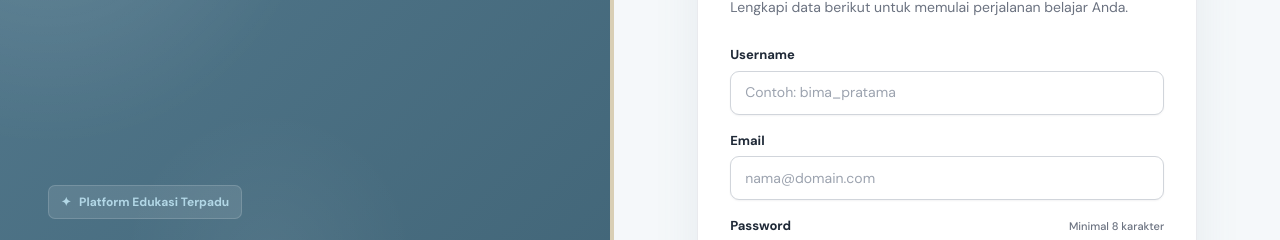
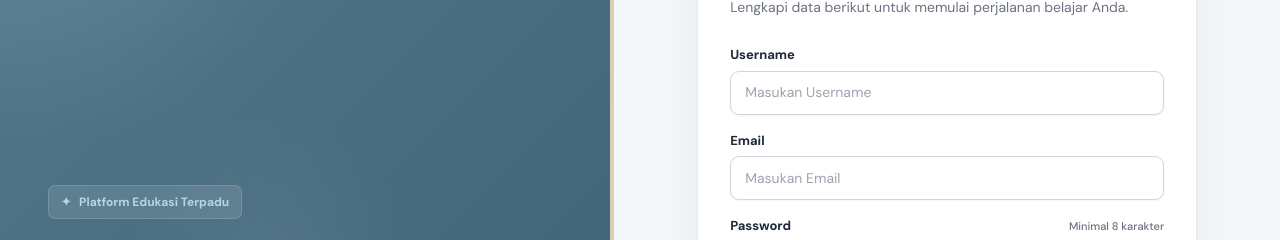
Before and after one commit to alifharyanto/LMS-E-Learning, a Next.js app: page /register in a window 1280 px wide. Shown: the part 140-380 px from the top of the page. Built offline with nearby package versions, Linux system fonts and the light colour scheme; no server answers.

Commit message:
Update registration input placeholders
Co-authored-by: Copilot <223556219+Copilot@users.noreply.github.com>

```diff
--- a/app/register/page.tsx
+++ b/app/register/page.tsx
@@ -62,11 +62,11 @@ export default function RegisterPage() {
           <form className="register-form" onSubmit={register}>
             <div className="register-field">
               <label htmlFor="register-username">Username</label>
-              <input className="register-input" id="register-username" name="username" autoComplete="username" maxLength={100} placeholder="Contoh: bima_pratama" required />
+              <input className="register-input" id="register-username" name="username" autoComplete="username" maxLength={100} placeholder="Masukan Username" required />
             </div>
             <div className="register-field">
               <label htmlFor="register-email">Email</label>
-              <input className="register-input" id="register-email" name="email" type="email" autoComplete="email" maxLength={150} placeholder="nama@domain.com" required />
+              <input className="register-input" id="register-email" name="email" type="email" autoComplete="email" maxLength={150} placeholder="Masukan Email" required />
             </div>
             <div className="register-field">
               <div className="register-password-label">
```
